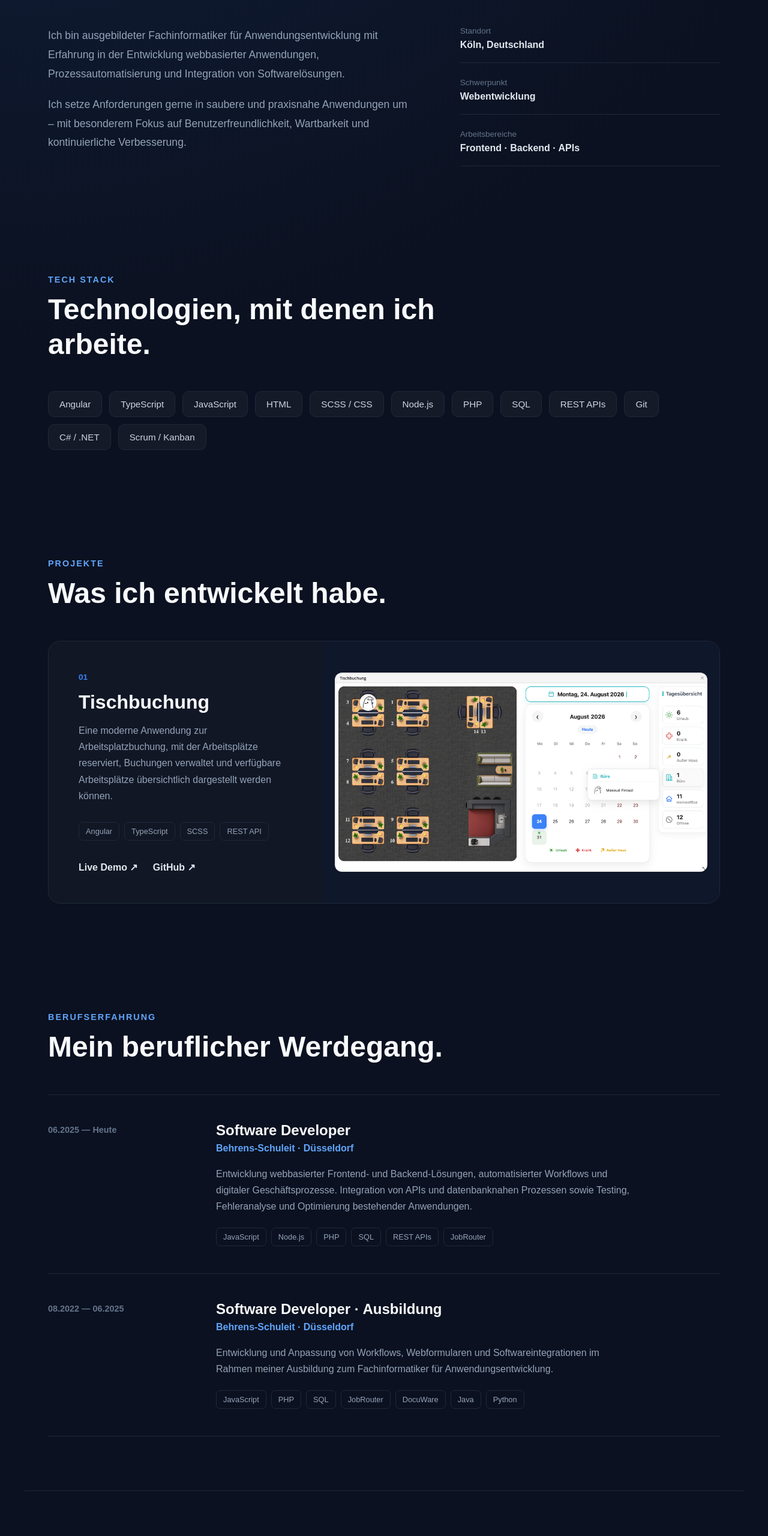
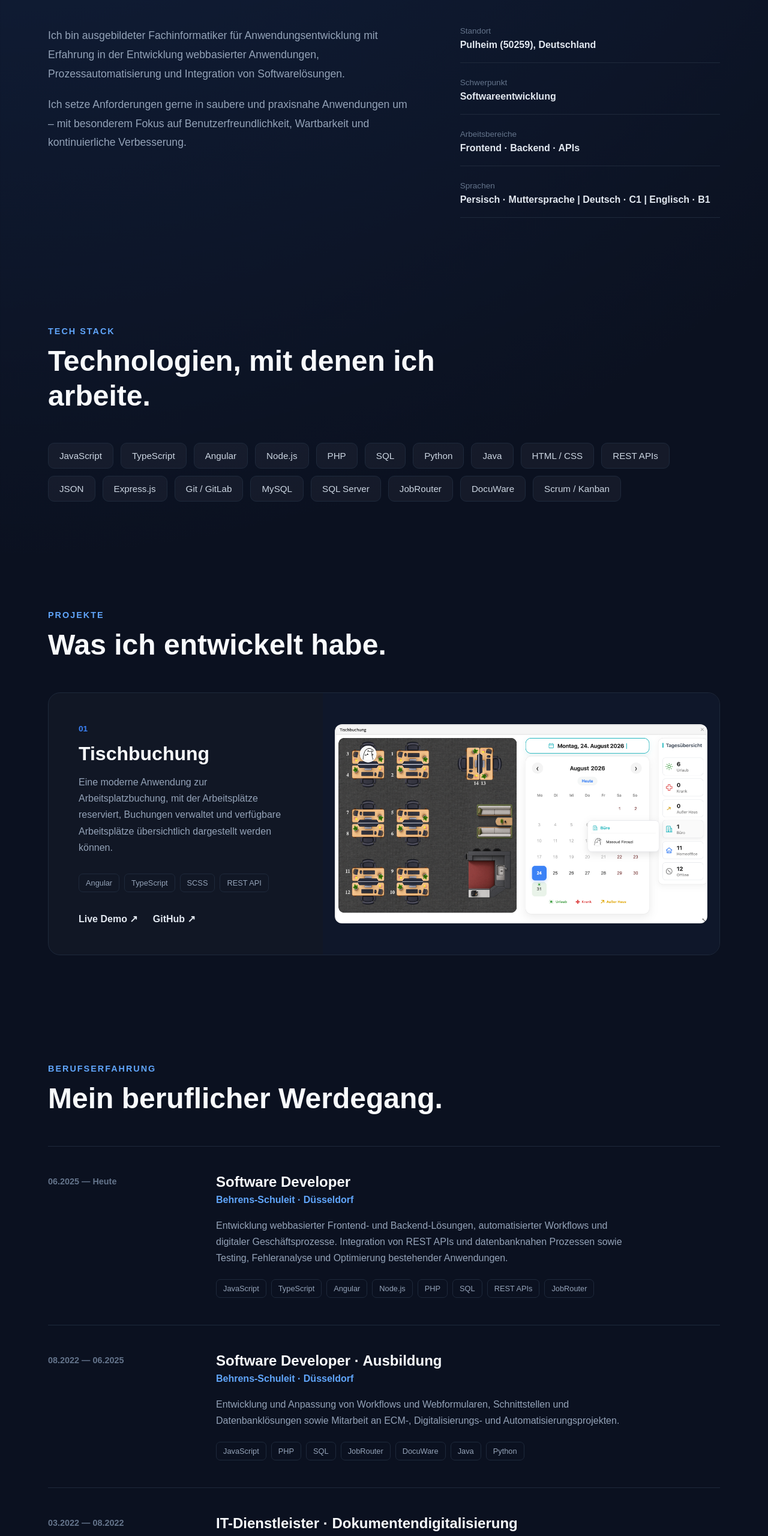
Before and after one commit to masoud-bs/portfolio, an Angular app: page / in a window 1280 px wide. Shown: the part 1041-3601 px from the top of the page at 60% size. Built offline with nearby package versions, Linux system fonts and the light colour scheme.

Commit message:
Complete portfolio content and align with CV

```diff
--- a/src/app/app.html
+++ b/src/app/app.html
@@ -84,6 +84,11 @@
           <span>{{ t.about.workingLabel }}</span>
           <strong>{{ t.about.working }}</strong>
         </div>
+
+        <div>
+          <span>{{ t.about.languagesLabel }}</span>
+          <strong>{{ t.about.languages }}</strong>
+        </div>
       </div>
     </div>
   </section>
@@ -96,17 +101,23 @@
     </div>
 
     <div class="skills__grid">
+      <span>JavaScript</span>
+      <span>TypeScript</span>
       <span>Angular</span>
-      <span>TypeScript</span>
-      <span>JavaScript</span>
-      <span>HTML</span>
-      <span>SCSS / CSS</span>
       <span>Node.js</span>
       <span>PHP</span>
       <span>SQL</span>
+      <span>Python</span>
+      <span>Java</span>
+      <span>HTML / CSS</span>
       <span>REST APIs</span>
-      <span>Git</span>
-      <span>C# / .NET</span>
+      <span>JSON</span>
+      <span>Express.js</span>
+      <span>Git / GitLab</span>
+      <span>MySQL</span>
+      <span>SQL Server</span>
+      <span>JobRouter</span>
+      <span>DocuWare</span>
       <span>Scrum / Kanban</span>
     </div>
   </section>
@@ -183,6 +194,8 @@
 
           <div class="experience-item__tech">
             <span>JavaScript</span>
+            <span>TypeScript</span>
+            <span>Angular</span>
             <span>Node.js</span>
             <span>PHP</span>
             <span>SQL</span>
@@ -215,6 +228,80 @@
           </div>
         </div>
       </article>
+
+      <article class="experience-item">
+        <div class="experience-item__date">03.2022 — 08.2022</div>
+
+        <div class="experience-item__content">
+          <h3>{{ t.experience.digitization.title }}</h3>
+
+          <span class="experience-item__company">
+            {{ t.experience.digitization.company }}
+          </span>
+
+          <p>{{ t.experience.digitization.description }}</p>
+        </div>
+      </article>
+
+      <article class="experience-item">
+        <div class="experience-item__date">09.2010 — 02.2018</div>
+
+        <div class="experience-item__content">
+          <h3>{{ t.experience.technicianSilver.title }}</h3>
+
+          <span class="experience-item__company">
+            {{ t.experience.technicianSilver.company }}
+          </span>
+
+          <p>{{ t.experience.technicianSilver.description }}</p>
+
+          <div class="experience-item__tech">
+            <span>Hardware</span>
+            <span>Software</span>
+            <span>Networks</span>
+            <span>Troubleshooting</span>
+          </div>
+        </div>
+      </article>
+
+      <article class="experience-item">
+        <div class="experience-item__date">05.2008 — 09.2010</div>
+
+        <div class="experience-item__content">
+          <h3>{{ t.experience.technicianNahib.title }}</h3>
+
+          <span class="experience-item__company">
+            {{ t.experience.technicianNahib.company }}
+          </span>
+
+          <p>{{ t.experience.technicianNahib.description }}</p>
+
+          <div class="experience-item__tech">
+            <span>Hardware</span>
+            <span>Software</span>
+            <span>Networks</span>
+            <span>Troubleshooting</span>
+          </div>
+        </div>
+      </article>
+    </div>
+
+    <div class="education-card">
+      <div class="education-card__date">
+        {{ t.education.date }}
+      </div>
+
+      <div class="education-card__content">
+        <span class="education-card__label">
+          {{ t.education.label }}
+        </span>
+
+        <h3>{{ t.education.title }}</h3>
+
+        <strong>{{ t.education.school }}</strong>
+
+        <p>{{ t.education.description }}</p>
+      </div>
     </div>
   </section>
 
--- a/src/app/app.scss
+++ b/src/app/app.scss
@@ -646,6 +646,56 @@ h1 {
     font-size: 0.8rem;
   }
 }
+
+.education-card {
+  display: grid;
+  grid-template-columns: 220px 1fr;
+  gap: 60px;
+
+  margin-top: 50px;
+  padding: 35px;
+
+  border: 1px solid #1e293b;
+  border-radius: 16px;
+
+  background: rgba(255, 255, 255, 0.025);
+}
+
+.education-card__date {
+  color: #64748b;
+  font-size: 0.9rem;
+  font-weight: 600;
+}
+
+.education-card__content {
+  h3 {
+    margin: 8px 0;
+
+    color: #f8fafc;
+    font-size: 1.35rem;
+  }
+
+  strong {
+    color: #cbd5e1;
+    font-size: 0.95rem;
+  }
+
+  p {
+    margin: 12px 0 0;
+
+    color: #94a3b8;
+    line-height: 1.6;
+  }
+}
+
+.education-card__label {
+  color: #60a5fa;
+
+  font-size: 0.8rem;
+  font-weight: 700;
+  text-transform: uppercase;
+  letter-spacing: 1.5px;
+}
 /* =========================
    RESPONSIVE
 ========================= */
@@ -712,6 +762,14 @@ h1 {
     grid-template-columns: 1fr;
     gap: 15px;
   }
+
+  .education-card {
+    grid-template-columns: 1fr;
+    gap: 15px;
+
+    padding: 25px;
+  }
+
   .contact {
     padding: 100px 24px;
 
--- a/src/app/app.ts
+++ b/src/app/app.ts
@@ -38,11 +38,13 @@ export class App {
         text2:
           'Ich setze Anforderungen gerne in saubere und praxisnahe Anwendungen um – mit besonderem Fokus auf Benutzerfreundlichkeit, Wartbarkeit und kontinuierliche Verbesserung.',
         locationLabel: 'Standort',
-        location: 'Köln, Deutschland',
+        location: 'Pulheim (50259), Deutschland',
         focusLabel: 'Schwerpunkt',
-        focus: 'Webentwicklung',
+        focus: 'Softwareentwicklung',
         workingLabel: 'Arbeitsbereiche',
         working: 'Frontend · Backend · APIs',
+        languagesLabel: 'Sprachen',
+        languages: 'Persisch · Muttersprache | Deutsch · C1 | Englisch · B1',
       },
 
       skills: {
@@ -67,17 +69,44 @@ export class App {
           title: 'Software Developer',
           company: 'Behrens-Schuleit · Düsseldorf',
           description:
-            'Entwicklung webbasierter Frontend- und Backend-Lösungen, automatisierter Workflows und digitaler Geschäftsprozesse. Integration von APIs und datenbanknahen Prozessen sowie Testing, Fehleranalyse und Optimierung bestehender Anwendungen.',
+            'Entwicklung webbasierter Frontend- und Backend-Lösungen, automatisierter Workflows und digitaler Geschäftsprozesse. Integration von REST APIs und datenbanknahen Prozessen sowie Testing, Fehleranalyse und Optimierung bestehender Anwendungen.',
         },
 
         apprenticeship: {
           title: 'Software Developer · Ausbildung',
           company: 'Behrens-Schuleit · Düsseldorf',
           description:
-            'Entwicklung und Anpassung von Workflows, Webformularen und Softwareintegrationen im Rahmen meiner Ausbildung zum Fachinformatiker für Anwendungsentwicklung.',
+            'Entwicklung und Anpassung von Workflows und Webformularen, Schnittstellen und Datenbanklösungen sowie Mitarbeit an ECM-, Digitalisierungs- und Automatisierungsprojekten.',
+        },
+
+        digitization: {
+          title: 'IT-Dienstleister · Dokumentendigitalisierung',
+          company: 'Behrens-Schuleit · Düsseldorf',
+          description: 'Tätigkeit im Bereich IT-Dienstleistung und Dokumentendigitalisierung.',
+        },
+
+        technicianSilver: {
+          title: 'IT-Techniker · Hard- und Software',
+          company: 'Silver · Iran',
+          description:
+            'Installation und Wartung von Hard- und Softwaresystemen, Betreuung von IT-Systemen und Betriebssystemen sowie Aufbau, Konfiguration und Fehleranalyse von Netzwerken.',
+        },
+
+        technicianNahib: {
+          title: 'IT-Techniker · Hard- und Software',
+          company: 'Nahib · Iran',
+          description:
+            'Installation und Wartung von Hard- und Softwaresystemen, Betreuung von IT-Systemen und Betriebssystemen sowie Aufbau, Konfiguration und Fehleranalyse von Netzwerken.',
         },
       },
 
+      education: {
+        label: 'Ausbildung',
+        title: 'Fachinformatiker für Anwendungsentwicklung',
+        school: 'IHK / Berufsschule · Düsseldorf',
+        date: '2022 — 2025',
+        description: 'Duale Berufsausbildung mit Schwerpunkt Anwendungsentwicklung.',
+      },
       contact: {
         label: 'Kontakt',
         title: 'Lassen Sie uns gemeinsam etwas Großartiges entwickeln.',
@@ -117,11 +146,13 @@ export class App {
         text2:
           'I enjoy turning requirements into clean and practical applications, with a strong focus on usability, maintainability and continuous improvement.',
         locationLabel: 'Location',
-        location: 'Cologne, Germany',
+        location: 'Pulheim (50259), Germany',
         focusLabel: 'Focus',
-        focus: 'Web Development',
+        focus: 'Software Development',
         workingLabel: 'Working with',
         working: 'Frontend · Backend · APIs',
+        languagesLabel: 'Languages',
+        languages: 'Persian · Native | German · C1 | English · B1',
       },
 
       skills: {
@@ -146,15 +177,43 @@ export class App {
           title: 'Software Developer',
           company: 'Behrens-Schuleit · Düsseldorf',
           description:
-            'Development of web-based frontend and backend solutions, automated workflows and digital business processes. Integration of APIs and database-driven processes as well as testing, debugging and optimization of existing applications.',
+            'Development of web-based frontend and backend solutions, automated workflows and digital business processes. Integration of REST APIs and database-driven processes as well as testing, debugging and optimization of existing applications.',
         },
 
         apprenticeship: {
           title: 'Software Developer · Apprenticeship',
           company: 'Behrens-Schuleit · Düsseldorf',
           description:
-            'Development and customization of workflows, web forms and software integrations as part of my vocational training in application development.',
+            'Development and customization of workflows, web forms, interfaces and database solutions, as well as participation in ECM, digitization and automation projects.',
         },
+
+        digitization: {
+          title: 'IT Services · Document Digitization',
+          company: 'Behrens-Schuleit · Düsseldorf',
+          description: 'Worked in IT services and document digitization.',
+        },
+
+        technicianSilver: {
+          title: 'IT Technician · Hardware & Software',
+          company: 'Silver · Iran',
+          description:
+            'Installation and maintenance of hardware and software systems, support of IT systems and operating systems, as well as network setup, configuration and troubleshooting.',
+        },
+
+        technicianNahib: {
+          title: 'IT Technician · Hardware & Software',
+          company: 'Nahib · Iran',
+          description:
+            'Installation and maintenance of hardware and software systems, support of IT systems and operating systems, as well as network setup, configuration and troubleshooting.',
+        },
+      },
+
+      education: {
+        label: 'Education',
+        title: 'IT Specialist for Application Development',
+        school: 'IHK / Vocational School · Düsseldorf',
+        date: '2022 — 2025',
+        description: 'Dual vocational training with a focus on application development.',
       },
 
       contact: {
```
